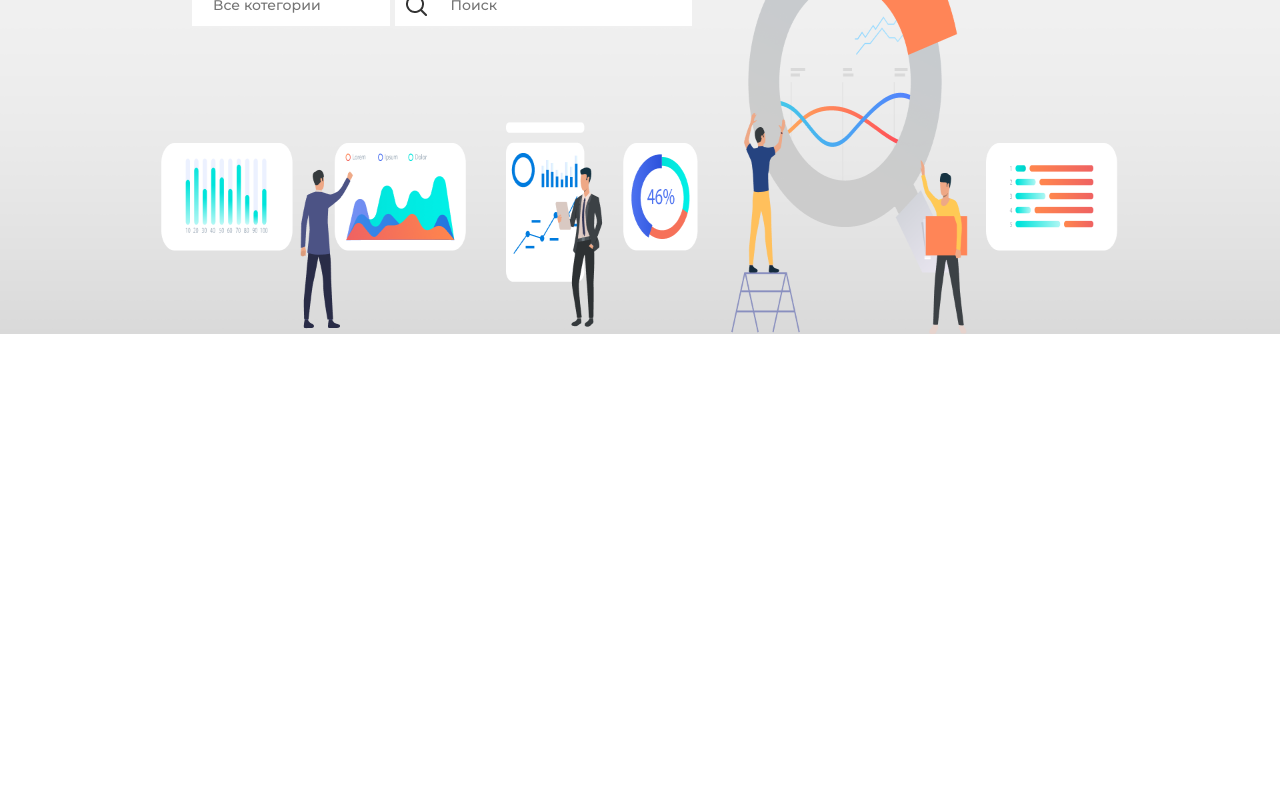
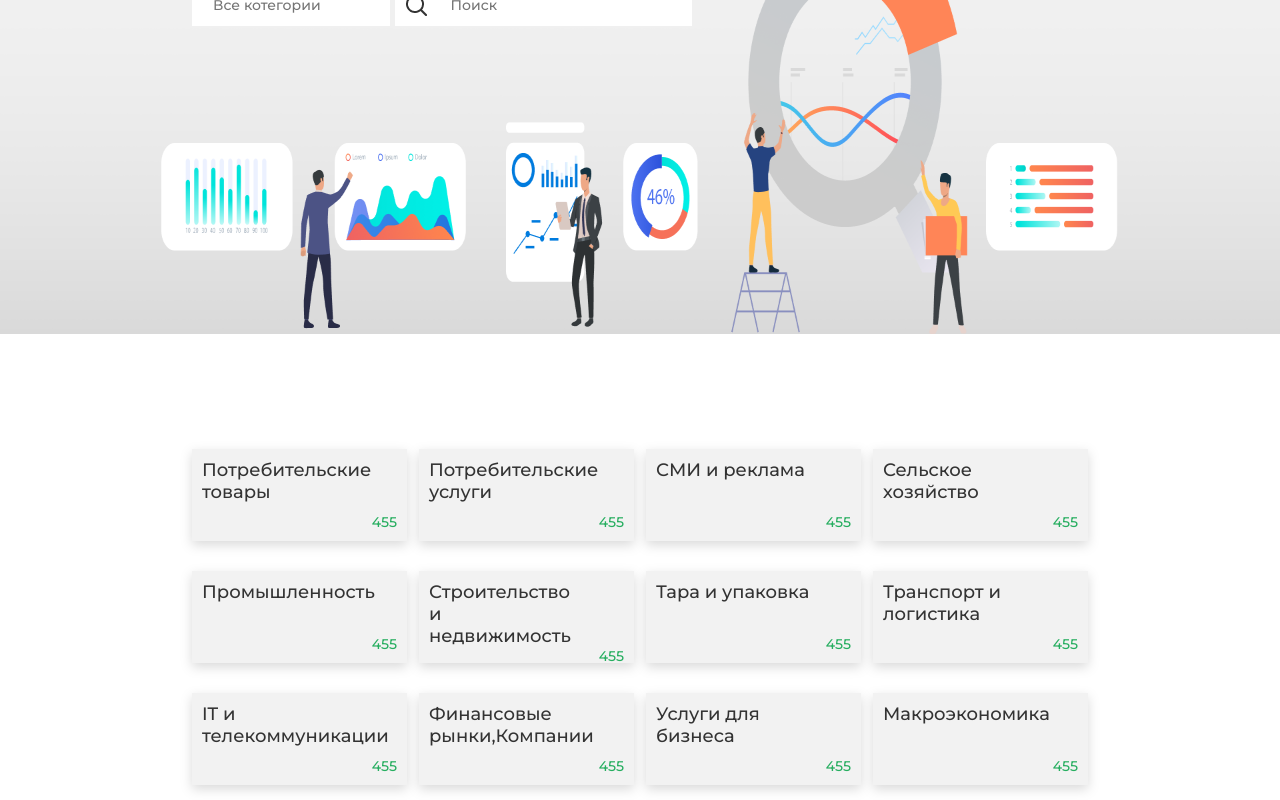
Before and after one commit to Qliento/Frontend, a React (Create React App) app: page / in a window 1280 px wide. Shown: the part 266-1066 px from the top of the page. Before the commit the page ends 800 px from the top, so only its background shows below. Built offline with nearby package versions, Linux system fonts and the light colour scheme.

Commit message:
create block tabs

```diff
--- a/src/components/app.tsx
+++ b/src/components/app.tsx
@@ -8,8 +8,7 @@ const App=()=>(
     <>
         <Header />
         <Home/>
-        <div>
-        </div>
+
     </>
     )
 
--- a/src/components/home/banner/inputs/inputs.module.css
+++ b/src/components/home/banner/inputs/inputs.module.css
@@ -10,7 +10,7 @@
     height: 100%;
     background: #FFFFFF;
     border: 1px solid #FFFFFF;
-    color: #333333;
+    color: rgba(51, 51, 51, 1);
     padding-left: 20px;
     font-size: 14px;
 }
--- a/src/components/home/home.tsx
+++ b/src/components/home/home.tsx
@@ -1,10 +1,12 @@
 import React from "react"
 import Banner from "./banner/banner"
+import Tabs from "./tabs/tabs"
 
 const Home = ()=>{
     return(
         <>
 <Banner/>
+<Tabs/>
         </>
     )
 }
--- /dev/null
+++ b/src/components/home/tabs/tabs.module.css
@@ -0,0 +1,11 @@
+.tabs {
+  width: 70%;
+  height: 366px;
+  margin-left: auto;
+  margin-right: auto;
+  margin-top: 100px;
+display: flex;
+flex-wrap: wrap;
+justify-content: space-between;
+align-content: space-around;
+}
--- /dev/null
+++ b/src/components/home/tabs/tabs.tsx
@@ -0,0 +1,23 @@
+import React from "react";
+import classes from "./tabs.module.css";
+import TabsItem from "./tabsItem/tabsItem";
+
+const Tabs = () => {
+  return (
+    <div className={classes.tabs}>
+      <TabsItem title="Потребительские товары" productCount="455" />
+      <TabsItem title="Потребительские услуги" productCount="455" />
+      <TabsItem title="СМИ и реклама" productCount="455" />
+      <TabsItem title="Сельское хозяйство" productCount="455" />
+      <TabsItem title="Промышленность" productCount="455"/>
+      <TabsItem title="Строительство и недвижимость" productCount="455" />
+      <TabsItem title="Тара и упаковка" productCount="455" />
+      <TabsItem title="Транспорт и логистика" productCount="455" />
+      <TabsItem title="IT и телекоммуникации" productCount="455" />
+      <TabsItem title="Финансовые рынки,Компании " productCount="455" />
+      <TabsItem title="Услуги для бизнеса" productCount="455" />
+      <TabsItem title="Макроэкономика"productCount="455" />
+    </div>
+  );
+};
+export default Tabs;
--- /dev/null
+++ b/src/components/home/tabs/tabsItem/tabsItem.module.css
@@ -0,0 +1,32 @@
+.card {
+  width: 24%;
+  height: 92px;
+  background: #f2f2f2;
+  padding: 10px;
+  display: flex;
+  flex-direction: column;
+  justify-content: space-between;
+  filter: drop-shadow(0px 4px 6px rgba(0, 0, 0, 0.15));
+}
+.card:hover{
+    background: #6FCF97;
+}
+.BlockTitle {
+  width: 80%;
+  height: auto;
+}
+.BlockTitle span{
+    color: #333333;
+    font-size: 18px;
+}
+.BlockCount {
+  width: 100%;
+  height: auto;
+  display: flex;
+  flex-direction: row;
+  justify-content: flex-end;
+}
+.BlockCount span{
+    color:#27AE60 ;
+    font-size: 14px;
+}
--- /dev/null
+++ b/src/components/home/tabs/tabsItem/tabsItem.tsx
@@ -0,0 +1,22 @@
+import React ,{FC}from "react"
+import classes from "./tabsItem.module.css"
+
+type PropsType ={
+    title:string
+    productCount:string
+}
+
+const TabsItem:FC<PropsType>=({title,productCount})=>{
+    return(
+        <div className={classes.card}>
+            <div className={classes.BlockTitle}>
+    <span>{title}</span>
+            </div>
+            <div className={classes.BlockCount}>
+    <span>{productCount}</span>
+            </div>
+
+        </div>
+    )
+}
+export default TabsItem;
```
